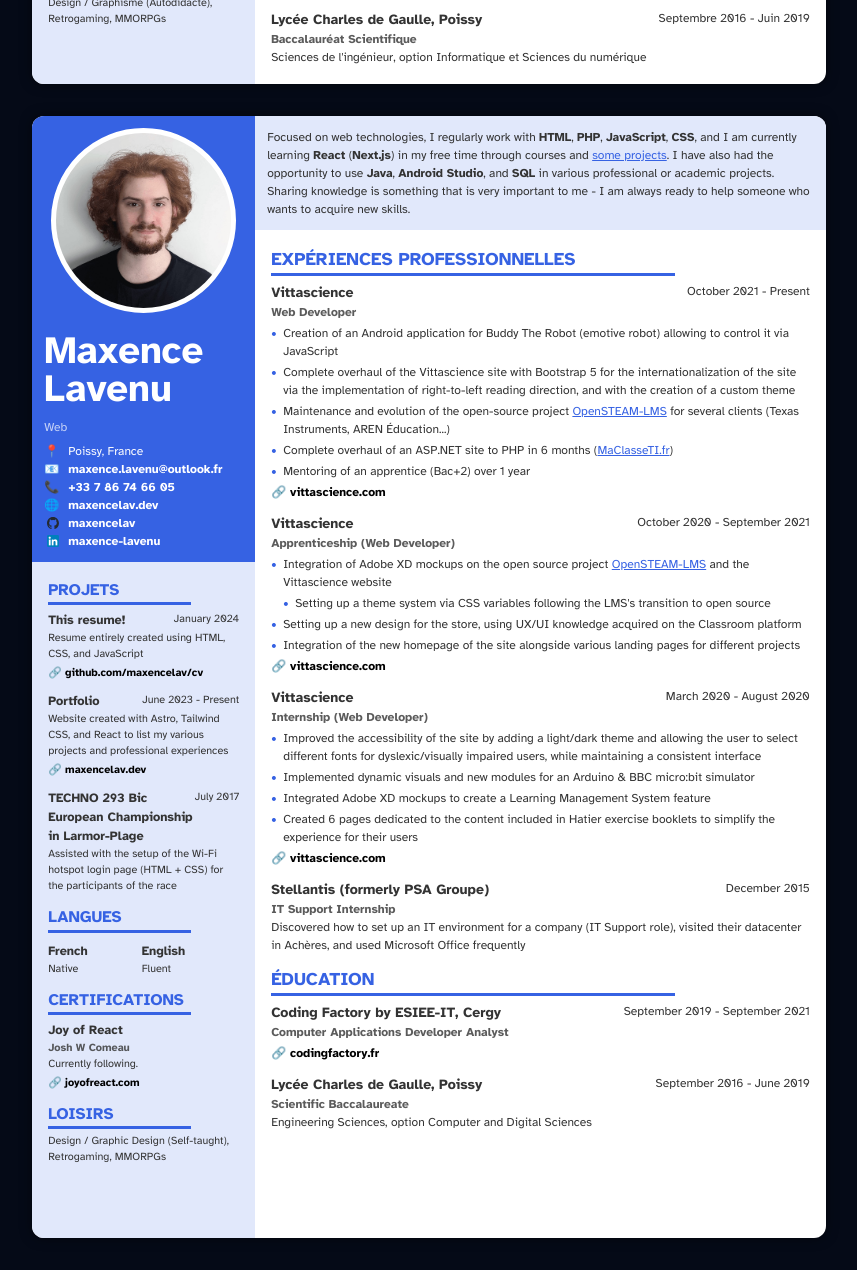
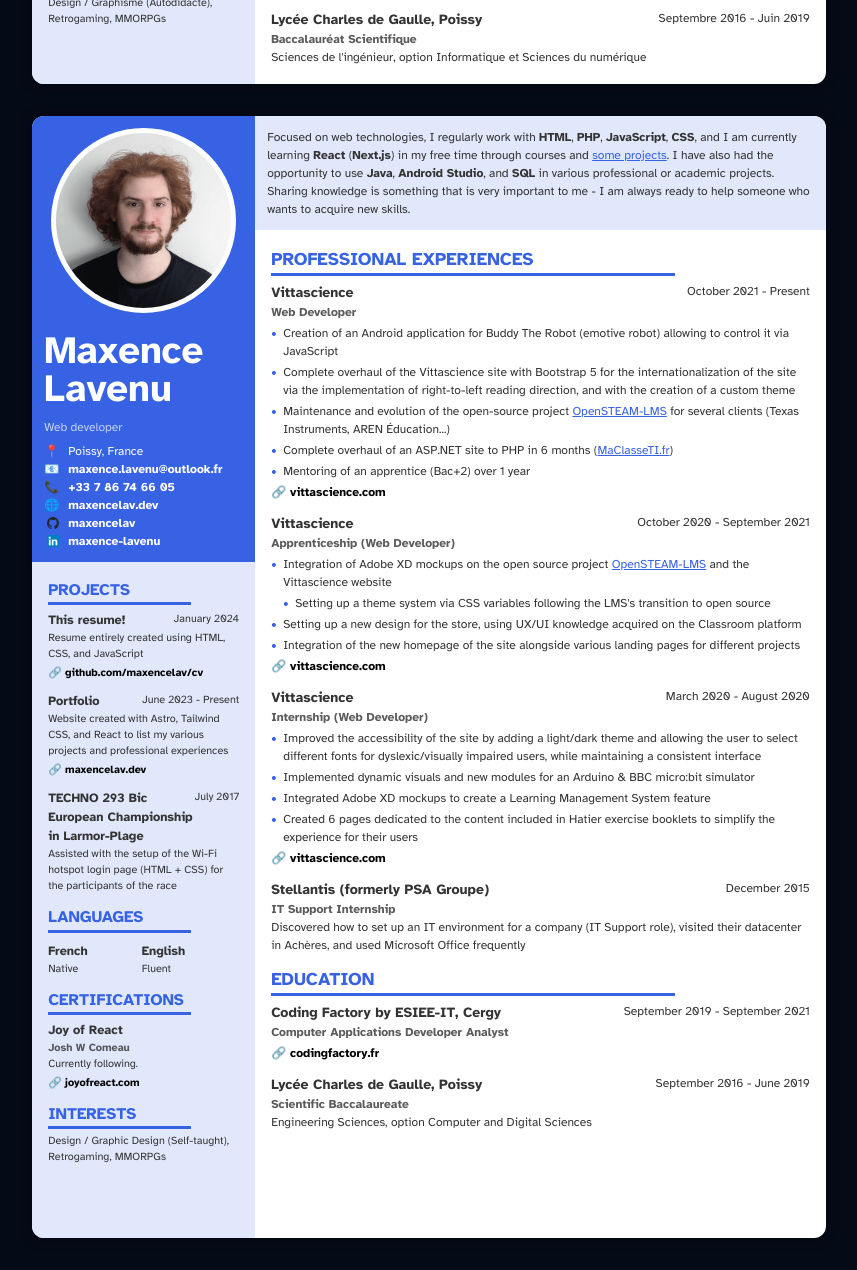
Before and after one commit to maxencelav/cv, a website built with Vite: page index.html in a window 1280 px wide. Shown: the part 1071-2341 px from the top of the page, without its empty margins (211-1068 px from the left). Built offline with nearby package versions, Linux system fonts and the light colour scheme.

Commit message:
Translated section headers in english section

```diff
--- a/index.html
+++ b/index.html
@@ -66,7 +66,7 @@
     <div class="info">
       <img class="picture" src="/avatar.jpg" alt="Avatar" />
       <h1>Maxence Lavenu</h1>
-      <p>Web</p>
+      <p>Web developer</p>
       <ul>
         <li>📍 <span>Poissy, France</span></li>
         <li>📧 <a href="mailto:maxence.lavenu@outlook.fr">maxence.lavenu@outlook.fr</a></li>
@@ -77,16 +77,16 @@
       </ul>
     </div>
     <div class="other">
-      <h2>Projets</h2>
+      <h2>Projects</h2>
       <div class="projects"></div>
 
-      <h2>Langues</h2>
+      <h2>Languages</h2>
       <div class="languages"></div>
 
       <h2>Certifications</h2>
       <div class="certifications"></div>
 
-      <h2>Loisirs</h2>
+      <h2>Interests</h2>
       <div class="interests"></div>
     </div>
   </div>
@@ -99,10 +99,10 @@
       </p>
     </div>
     <div class="main">
-      <h2>Expériences professionnelles</h2>
+      <h2>Professional experiences</h2>
       <div class="experiences"></div>
 
-      <h2>Éducation</h2>
+      <h2>Education</h2>
       <div class="education"></div>
     </div>
   </div>
```
